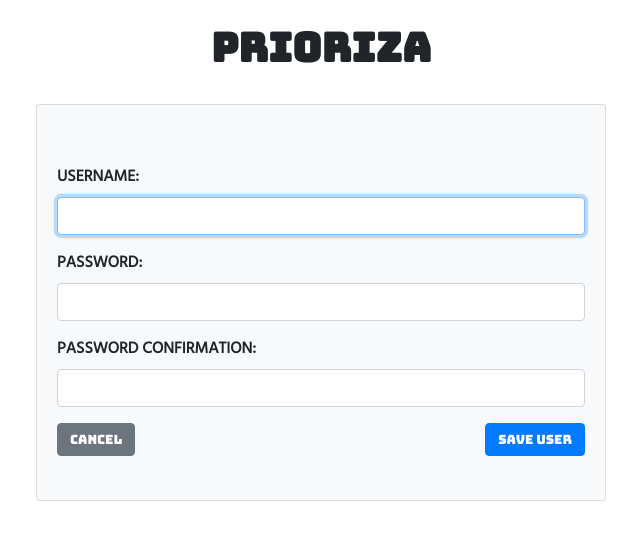
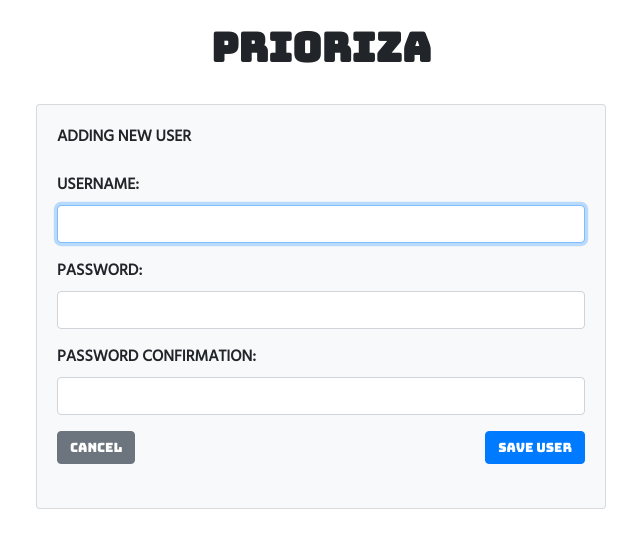
Before and after one commit to mcueto/prioriza, a Django app: page /users/create in a window 1280 px wide. Shown: the part 56-604 px from the top of the page, without its empty margins (319-959 px from the left). Run offline with Django 3.2, Linux system fonts and the light colour scheme; some libraries are stand-ins or nearby versions.

Commit message:
Add form_title parameter to create_model include in users create tmpl

```diff
--- a/prioriza/templates/users/create.html
+++ b/prioriza/templates/users/create.html
@@ -3,7 +3,7 @@
 {% block content%}
   <div class="row">
     <div class="col-md-12">
-      {% include 'components/forms/create_model.html' with back_url='user_list' %}
+      {% include 'components/forms/create_model.html' with back_url='user_list' form_title='Adding new user' %}
     </div>
   </div>
 
```
